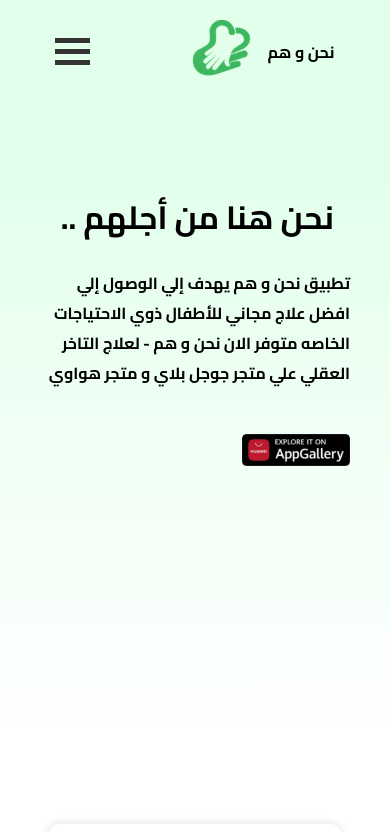
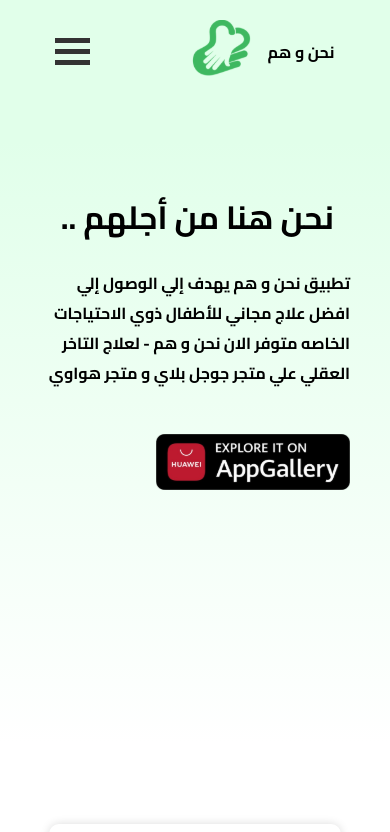
Before and after one commit to Msaad022/US-THEM, a Next.js app: page / in a window 390 px wide. Shown: the top 832 px of the page. Built offline with nearby package versions, Linux system fonts and the light colour scheme; grey boxes are pictures that could not be loaded.

Commit message:
last update

```diff
--- a/styles/HeroBanner.module.css
+++ b/styles/HeroBanner.module.css
@@ -56,7 +56,12 @@
   .text_banner h1 {
     font-size: xx-large;
   }
-  .imgs_app > div{
-    width: 35%;
+}
+
+/* Smole Mobile devices */
+
+@media (min-width: 0px) and (max-width: 387px) {
+  .text_banner h1 {
+    font-size: x-large;
   }
 }
```
